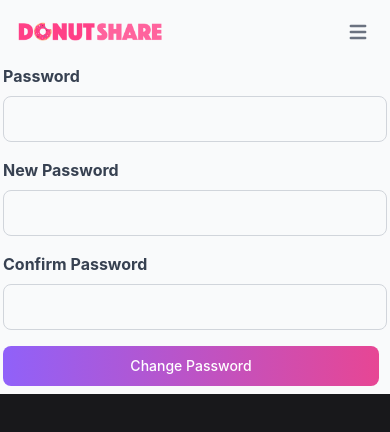
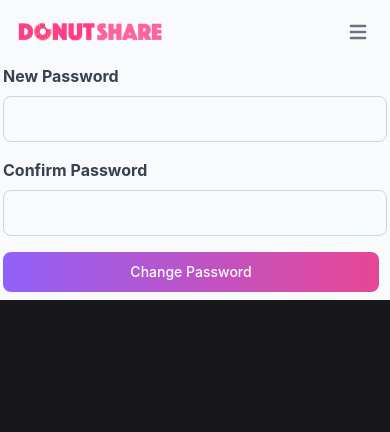
Before and after one commit to DNUT-CTIS/donutshare, a React (Create React App) app in the folder frontend/: page /forgotpassword/1 in a window 390 px wide. Shown: the top 432 px of the page. Built offline with nearby package versions, Linux system fonts and the light colour scheme; no server answers.

Commit message:
Small changes

```diff
--- a/frontend/src/pages/auth/forgotpassword.js
+++ b/frontend/src/pages/auth/forgotpassword.js
@@ -7,10 +7,6 @@ import authService from '../../service/authService';
 
 
 export function ForgotPassword(props) {
-  const [loading, setLoading] = useState(false);
-  const [counter, setCounter] = useState(25);
-  const [users, setUsers] = useState([])
-  const [password, setPassword] = useState("");
   const [newPassword, setNewPassword] = useState("");
   const [showModal,setShowModal] = useState(false)
   const [confirmPassword, setConfirmPassword] = useState("");
@@ -20,7 +16,9 @@ export function ForgotPassword(props) {
 
   function handleForgotPassword(password,id) {
 
-    if (password.length < 6) {
+
+
+    if (newPassword.length < 6) {
       toast.error("Password should be at least 6 characters long");
       return;
     }
@@ -29,7 +27,6 @@ export function ForgotPassword(props) {
       toast.error("Passwords do not match!");
       return;
     }
-    console.log(password)
     console.log(newPassword)
          authService.changePasswordWithoutToken(id, password)
        .then((response) => {
@@ -39,8 +36,6 @@ export function ForgotPassword(props) {
        .catch((error) => {
         console.log(error);
       });
-
-    setPassword('');
     setNewPassword('');
   };
 
@@ -56,20 +51,8 @@ export function ForgotPassword(props) {
       <div className="flex flex-col items-center">
     <form className="w-full max-w-sm" onSubmit={(e) => {
       e.preventDefault();
-  setShowModal(true);
+       setShowModal(true);
 }}>
-      <div className="mb-4">
-        <label htmlFor="password" className="block text-gray-700 font-bold mb-2 dark:text-white">
-          Password
-        </label>
-        <input
-          type="password"
-          id="password"
-          className="bg-gray-50 border border-gray-300 text-gray-900 sm:text-sm rounded-lg focus:ring-primary-600 focus:border-primary-600 block w-full p-2.5 dark:bg-zinc-700 dark:border-gray-600 dark:placeholder-gray-400 dark:text-white dark:focus:ring-pink-500 dark:focus:border-purple-500"
-          value={password}
-          onChange={(e) => setPassword(e.target.value)}
-        />
-      </div>
 
       <div className="mb-4">
         <label htmlFor="newPassword" className="block text-gray-700 font-bold mb-2 dark:text-white">
--- a/frontend/src/pages/control-panel/shared/changePassword.js
+++ b/frontend/src/pages/control-panel/shared/changePassword.js
@@ -12,7 +12,13 @@ function ChangePassword() {
 
   const handlePasswordChange = (e) => {
 
+
     if (password.length < 6) {
+      toast.error("Password should be at least 6 characters long");
+      return;
+    }
+
+    if (newPassword.length < 6) {
       toast.error("Password should be at least 6 characters long");
       return;
     }
```
